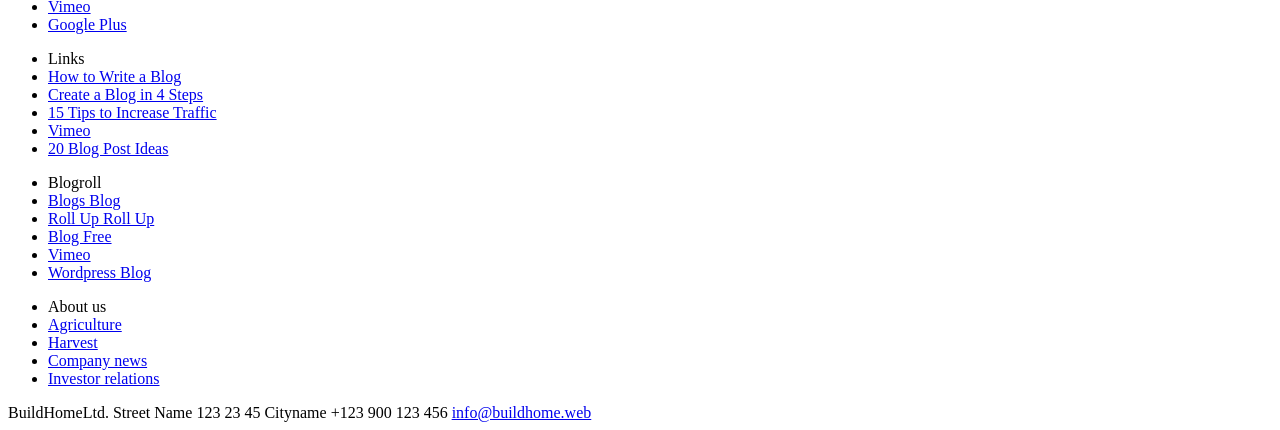
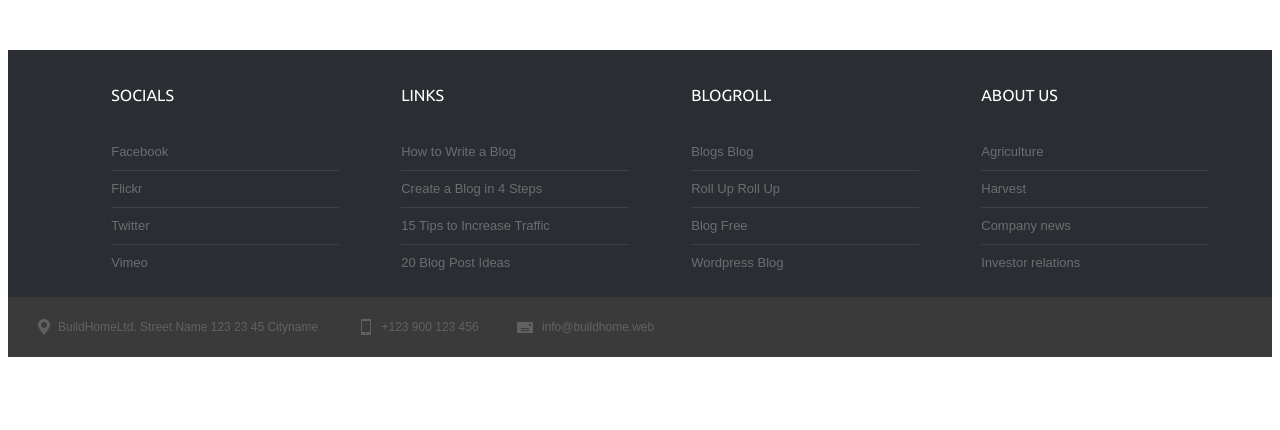
Before and after one commit to Nata25/JS_19-20_gulp-scss-lodash, a website: page app/index.html in a window 1280 px wide. Shown: the part 2117-2547 px from the top of the page. After the commit the page ends 2482 px from the top, so only its background shows below. Drawn offline with nearby package versions, Linux system fonts and the light colour scheme.

Commit message:
Partners and footer

```diff
--- a/app/index.html
+++ b/app/index.html
@@ -235,7 +235,7 @@
 
             </div>
 
-            <section class="partners">
+            <section class="content__block_full-width partners">
                 <a class="partners__link" href="#">
                     <img src="img/partners/rbp_wheels.png" alt="RBP Wheels" />
                 </a>
@@ -265,46 +265,43 @@
         <footer class="footer">
             <nav class="footer__nav">
                 <ul class="footer__nav-section">
-                    <li>Socials</li>
-                    <li><a href="#">Facebook</a></li>
-                    <li><a href="#">Flickr</a></li>
-                    <li><a href="#">Twitter</a></li>
-                    <li><a href="#">Vimeo</a></li>
-                    <li><a href="#">Google Plus</a></li>
+                    <li class="footer__nav-heading">Socials</li>
+                    <li class="footer__nav-item"><a class="footer__link" href="#">Facebook</a></li>
+                    <li class="footer__nav-item"><a class="footer__link" href="#">Flickr</a></li>
+                    <li class="footer__nav-item"><a class="footer__link" href="#">Twitter</a></li>
+                    <li class="footer__nav-item"><a class="footer__link" href="#">Vimeo</a></li>
                 </ul>
 
                 <ul class="footer__nav-section">
-                    <li>Links</li>
-                    <li><a href="#">How to Write a Blog</a></li>
-                    <li><a href="#">Create a Blog in 4 Steps</a></li>
-                    <li><a href="#">15 Tips to Increase Traffic</a></li>
-                    <li><a href="#">Vimeo</a></li>
-                    <li><a href="#">20 Blog Post Ideas</a></li>
+                    <li class="footer__nav-heading">Links</li>
+                    <li class="footer__nav-item"><a class="footer__link" href="#">How to Write a Blog</a></li>
+                    <li class="footer__nav-item"><a class="footer__link" href="#">Create a Blog in 4 Steps</a></li>
+                    <li class="footer__nav-item"><a class="footer__link" href="#">15 Tips to Increase Traffic</a></li>
+                    <li class="footer__nav-item"><a class="footer__link" href="#">20 Blog Post Ideas</a></li>
                 </ul>
 
                 <ul class="footer__nav-section">
-                    <li>Blogroll</li>
-                    <li><a href="#">Blogs Blog</a></li>
-                    <li><a href="#">Roll Up Roll Up</a></li>
-                    <li><a href="#">Blog Free</a></li>
-                    <li><a href="#">Vimeo</a></li>
-                    <li><a href="#">Wordpress Blog</a></li>
+                    <li class="footer__nav-heading">Blogroll</li>
+                    <li class="footer__nav-item"><a class="footer__link" href="#">Blogs Blog</a></li>
+                    <li class="footer__nav-item"><a class="footer__link" href="#">Roll Up Roll Up</a></li>
+                    <li class="footer__nav-item"><a class="footer__link" href="#">Blog Free</a></li>
+                    <li class="footer__nav-item"><a class="footer__link" href="#">Wordpress Blog</a></li>
                 </ul>
 
                 <ul class="footer__nav-section">
-                    <li>About us</li>
-                    <li><a href="#">Agriculture</a></li>
-                    <li><a href="#">Harvest</a></li>
-                    <li><a href="#">Company news</a></li>
-                    <li><a href="#">Investor relations</a></li>
+                    <li class="footer__nav-heading">About us</li>
+                    <li class="footer__nav-item"><a class="footer__link" href="#">Agriculture</a></li>
+                    <li class="footer__nav-item"><a class="footer__link" href="#">Harvest</a></li>
+                    <li class="footer__nav-item"><a class="footer__link" href="#">Company news</a></li>
+                    <li class="footer__nav-item"><a class="footer__link" href="#">Investor relations</a></li>
                 </ul>
 
             </nav>
 
             <div class="footer__contacts">
-                <span class="footer__address">BuildHomeLtd.  Street Name 123   23 45 Cityname</span>
-                <span class="footer__tel">+123 900 123 456</span>
-                <span class="footer__mail"><a href="mailto:info@buildhome.web" target="_blank">info@buildhome.web</a></span>
+                <span class="footer__contact-info footer__address">BuildHomeLtd.  Street Name 123   23 45 Cityname</span>
+                <span class="footer__contact-info footer__tel">+123 900 123 456</span>
+                <span class="footer__contact-info footer__mail"><a href="mailto:info@buildhome.web" target="_blank">info@buildhome.web</a></span>
 
             </div>
 
--- a/src/styles/main.scss
+++ b/src/styles/main.scss
@@ -104,8 +104,7 @@ body {
         }
 
         &_columns {
-            display: flex;
-            flex-flow: row nowrap;
+            @include flex_row;
             justify-content: space-between;
             padding-bottom: 60px;
             font-size: 14px;
@@ -295,8 +294,7 @@ body {
     background-color: $darkgrey;
 
     &__container {
-        display: flex;
-        flex-flow: row nowrap;
+        @include flex_row;
         justify-content: space-between;
     }
 
@@ -315,7 +313,7 @@ body {
 
             &::before {
                 position: absolute;
-                display: flex;
+                @include flex_row;
                 justify-content: center;
                 align-items: center;
                 top: 0;
@@ -470,3 +468,113 @@ body {
         color: $grey;
     }
 }
+
+/* _________ Partners ___________ */
+.partners {
+    @include flex_row;
+    justify-content: center;
+    padding: 50px 0;
+
+    &__link {
+        margin: 20px;
+    }
+}
+
+/* ___________ Footer _____________ */
+.footer {
+    width: 100%;
+    background-color: $darkgrey;
+    @include arial;
+    color: $white;
+
+    &__nav {
+        @include flex_row;
+        justify-content: space-between;
+        @include container;
+    }
+
+    &__nav-section {
+        width: 20%;
+        list-style-type: none;
+    }
+
+    &__nav-item {
+        border-bottom: 1px solid rgba(255, 255, 255, .1);
+
+        &:last-child {
+            border: 0;
+        }
+    }
+
+    &__nav-heading {
+        margin: 20px 0 30px;
+        @include ubuntu;
+        font-size: 16px;
+        text-transform: uppercase;
+    }
+
+    &__link {
+        display: block;
+        color: inherit;
+        opacity: .3;
+        font-size: 13px;
+        text-decoration: none;
+        line-height: 36px;
+
+        &:hover {
+            color: $blue;
+            opacity: 1;
+        }
+    }
+
+    &__contacts {
+        padding: 20px;
+        background-color: #3a3a3a;
+        color: rgba(255, 255, 255, .2);
+        font-size: 12px;
+        line-height: 20px;
+    }
+
+    &__contact-info {
+        position: relative;
+        margin: 0 30px;
+
+        &::before {
+            display: inline-block;
+            position: absolute;
+            top: -1px;
+            left: -20px;
+            content: '';
+            background-size: cover;
+        }
+    }
+
+    &__address::before {
+        width: 12px;
+        height: 16px;
+        @include bg_icon('location');
+    }
+
+    &__tel::before {
+        width: 10px;
+        height: 16px;
+        @include bg_icon('iphone-potrait');
+    }
+
+    &__mail {
+
+        a {
+            @include white_link;
+            opacity: .2;
+        }
+
+        &::before {
+            top: 1px;
+            left: -25px;
+            width: 16px;
+            height: 12px;
+            @include bg_icon('front-email');
+        }
+    }
+
+}
```
Also changed, not shown: app/css/main.css, app/img/icons/front-email.png (added), app/img/icons/iphone-potrait.png (added), app/img/icons/location.png (added).
